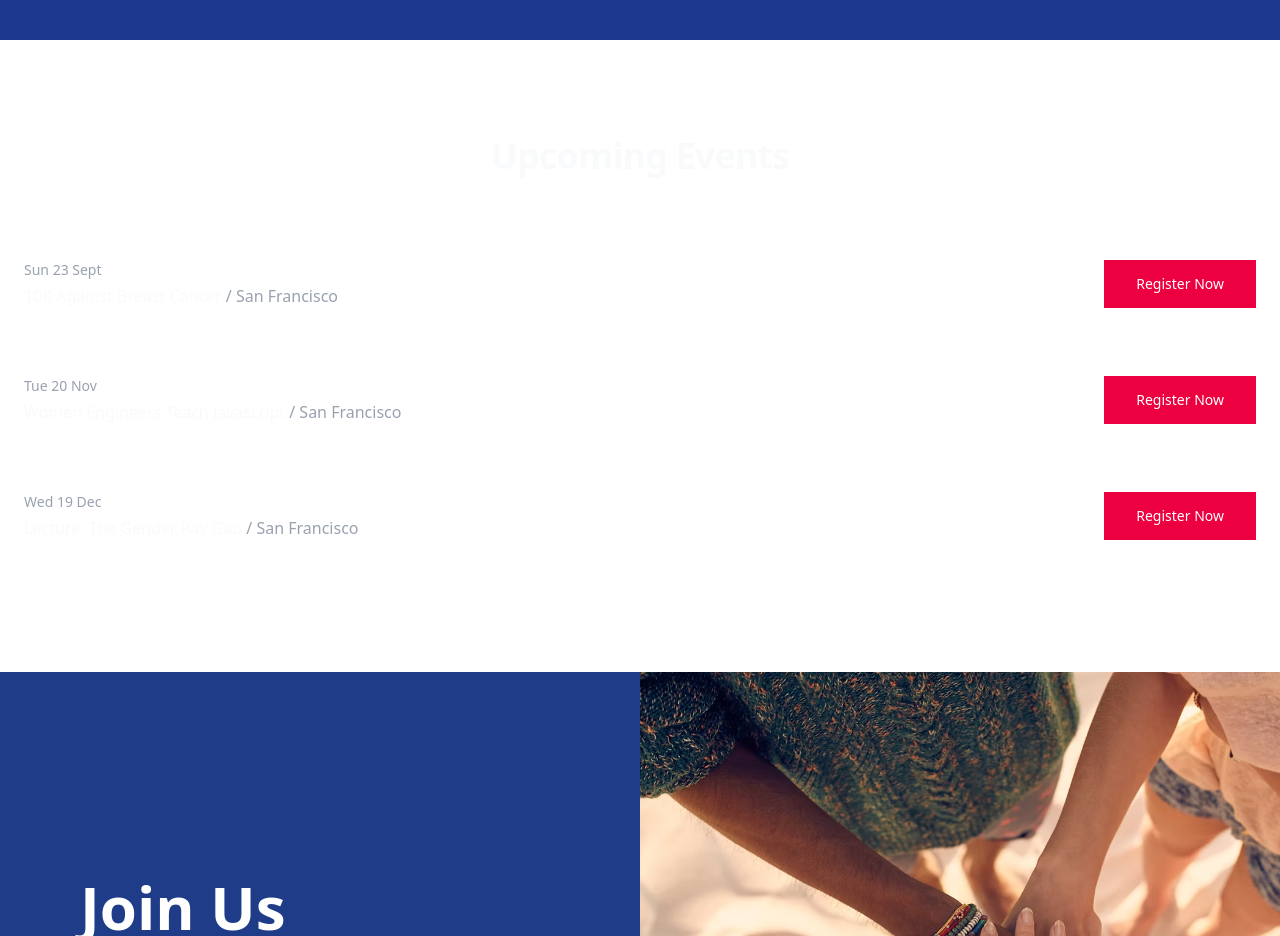
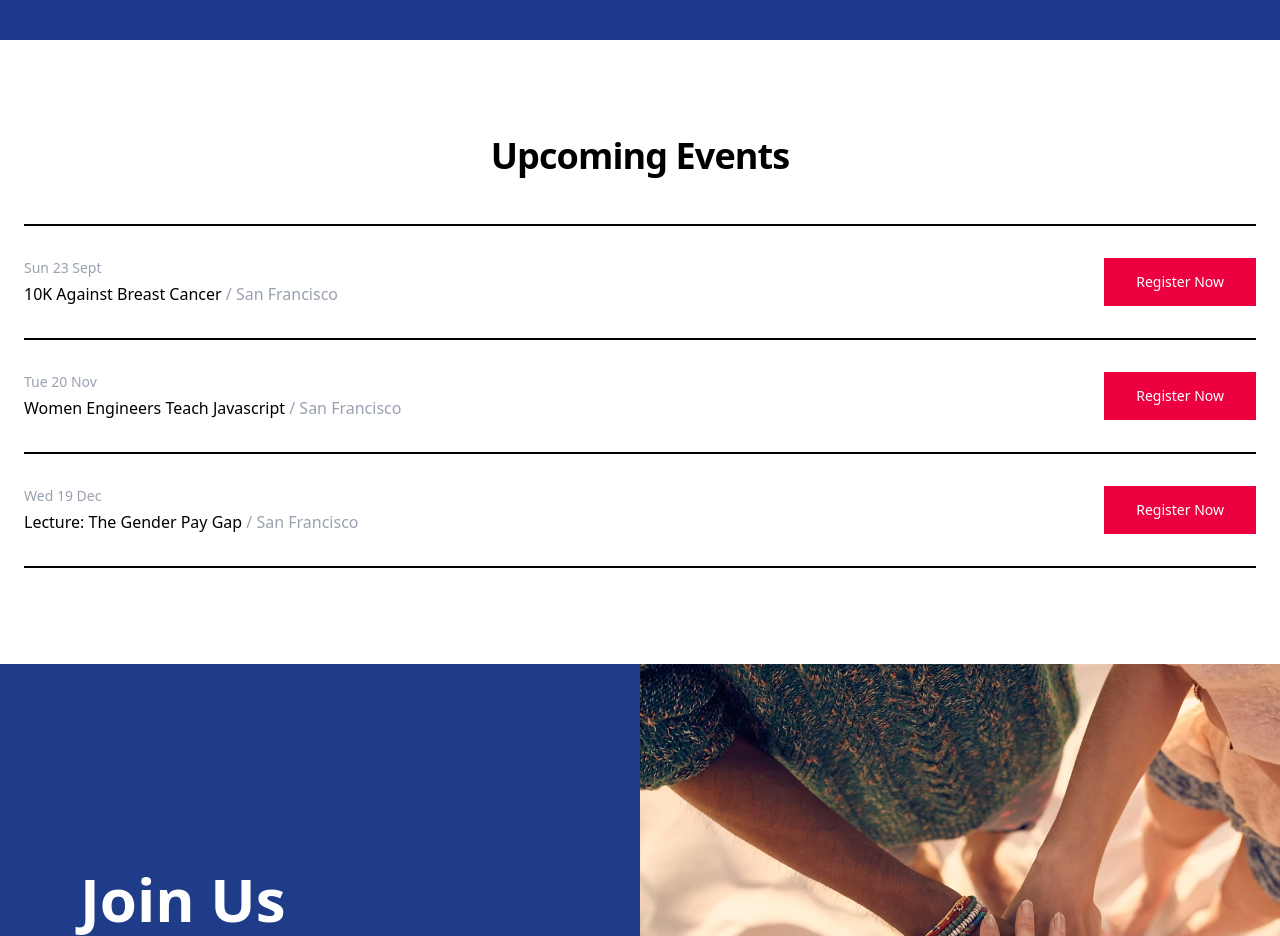
Before and after one commit to Azeez1314/sug-three, a Next.js app: page / in a window 1280 px wide. Shown: the part 1960-2896 px from the top of the page. Built offline with nearby package versions, Linux system fonts and the light colour scheme.

Commit message:
response XV

```diff
--- a/app/components/hero.tsx
+++ b/app/components/hero.tsx
@@ -192,11 +192,11 @@ export function Hero() {
     <section className="w-full bg-white py-16 md:py-24">
       <div className="mx-auto max-w-7xl px-4 md:px-6">
         {/* Header */}
-        <h2 className="text-center text-3xl font-semibold tracking-tight md:text-4xl">
+        <h2 className="text-center text-3xl font-semibold tracking-tight md:text-4xl text-black">
           Upcoming Events
         </h2>
 
-        <div className="mt-12 divide-y-4 border-t-4 border-b-4">
+        <div className="mt-12 divide-y-2 divide-black border-t-2 border-b-2 border-black">
           {events.map((event, index) => (
             <div
               key={index}
@@ -207,7 +207,7 @@ export function Hero() {
                 <p className="text-sm text-muted-foreground">
                   {event.date}
                 </p>
-                <p className="mt-1 text-base font-medium">
+                <p className="mt-1 text-base font-medium text-black">
                   {event.title}{" "}
                   <span className="text-muted-foreground">
                     / {event.location}
```
